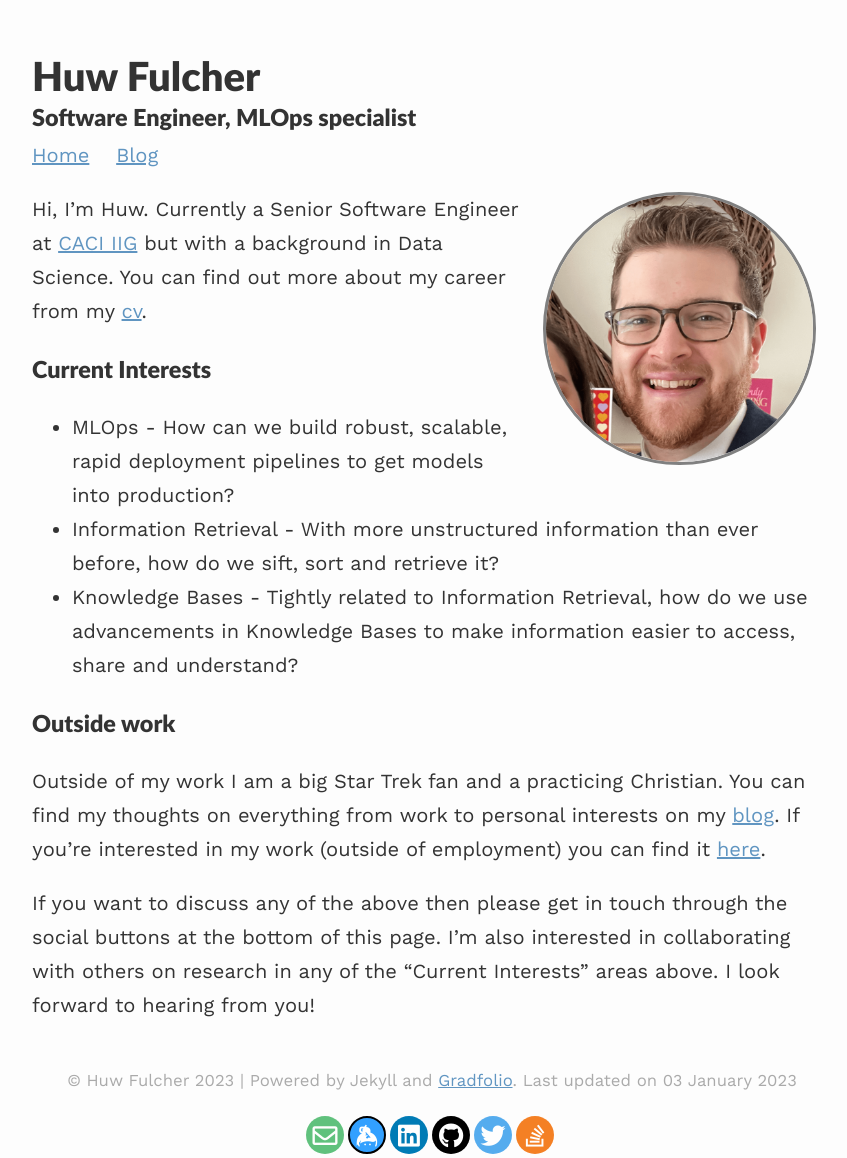
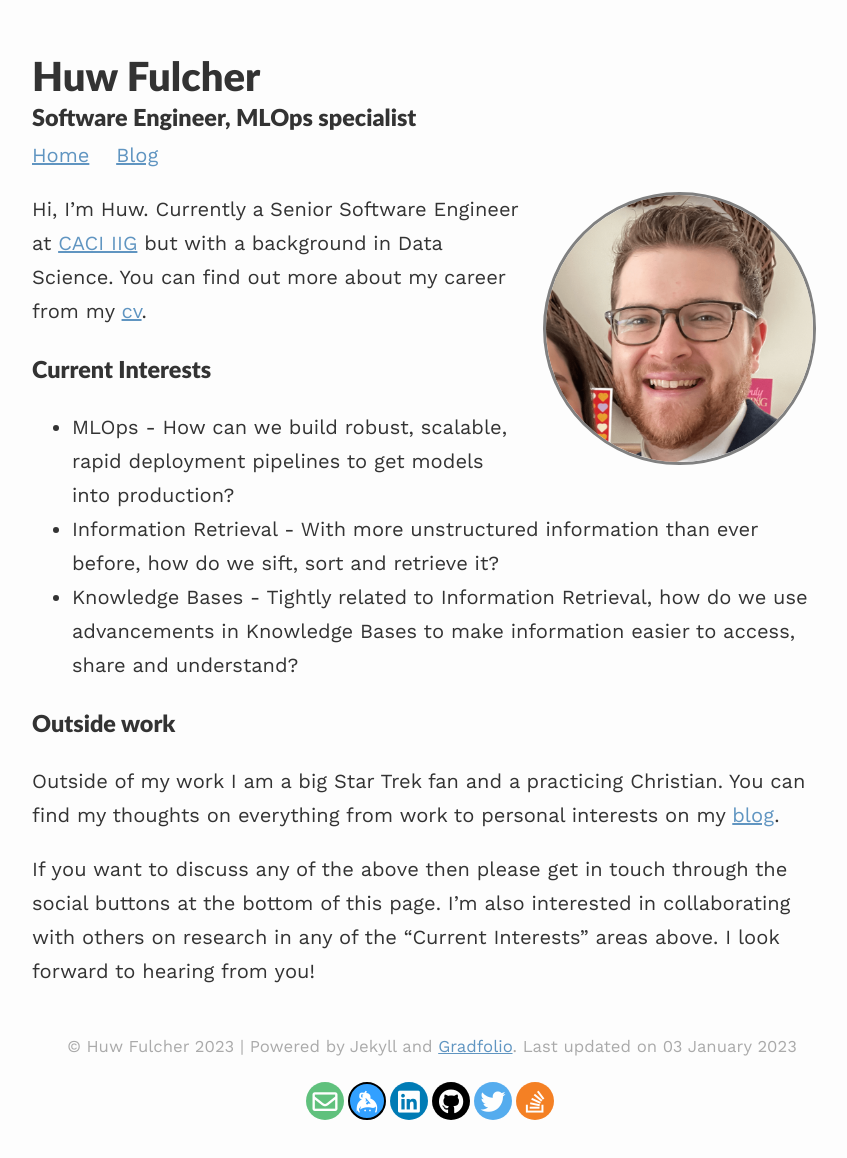
Before and after one commit to HFulcher/huwfulcher.com, a Jekyll site: the page built from index.md, in a window 1280 px wide. Shown: the whole page, without its empty margins (208-1055 px from the left). Built offline with Jekyll 4.4.1, drawn with Linux system fonts in a browser that asks for light colours; nearby versions of some CDN libraries; after the commit the page ends 1124 px from its top, so only the background shows below that.

Commit message:
Updating blurb

```diff
--- a/index.md
+++ b/index.md
@@ -17,6 +17,6 @@ Hi, I'm Huw. Currently a Senior Software Engineer at [CACI IIG](https://www.caci
 
 ### Outside work
 
-Outside of my work I am a big Star Trek fan and a practicing Christian. You can find my thoughts on everything from work to personal interests on my [blog]({{site.baseurl}}/blog). If you're interested in my work (outside of employment) you can find it [here]({{site.baseurl}}/projects).
+Outside of my work I am a big Star Trek fan and a practicing Christian. You can find my thoughts on everything from work to personal interests on my [blog]({{site.baseurl}}/blog).
 
 If you want to discuss any of the above then please get in touch through the social buttons at the bottom of this page. I'm also interested in collaborating with others on research in any of the "Current Interests" areas above. I look forward to hearing from you!
```
